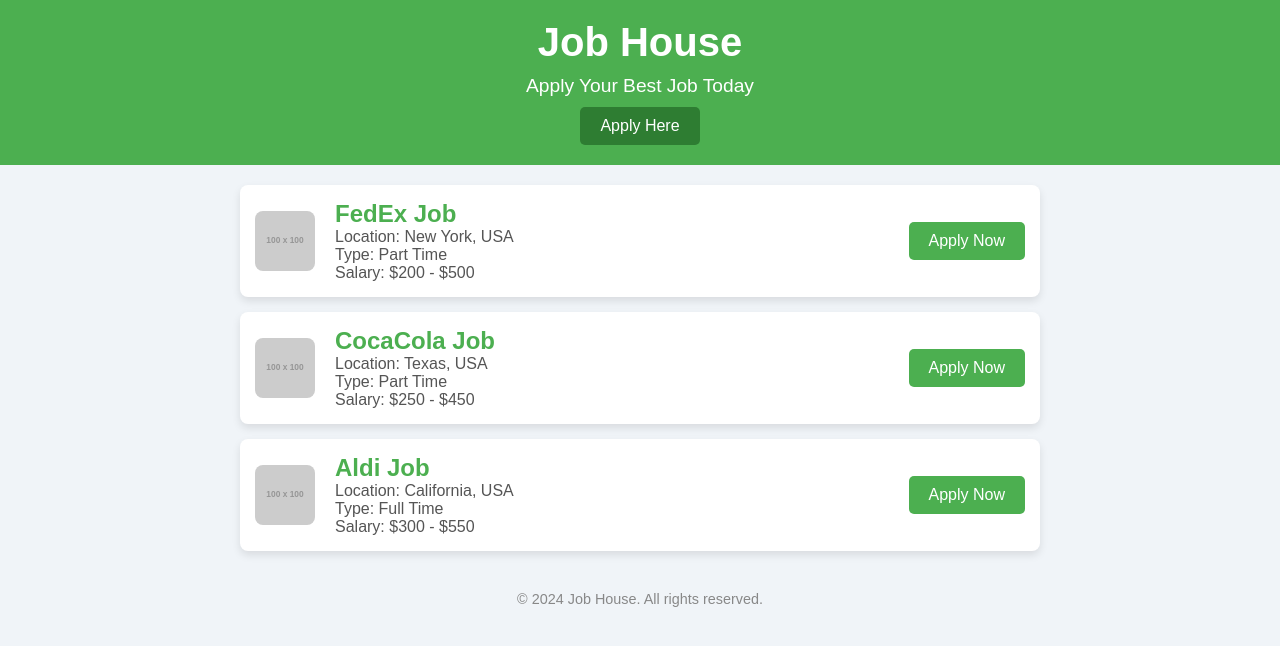
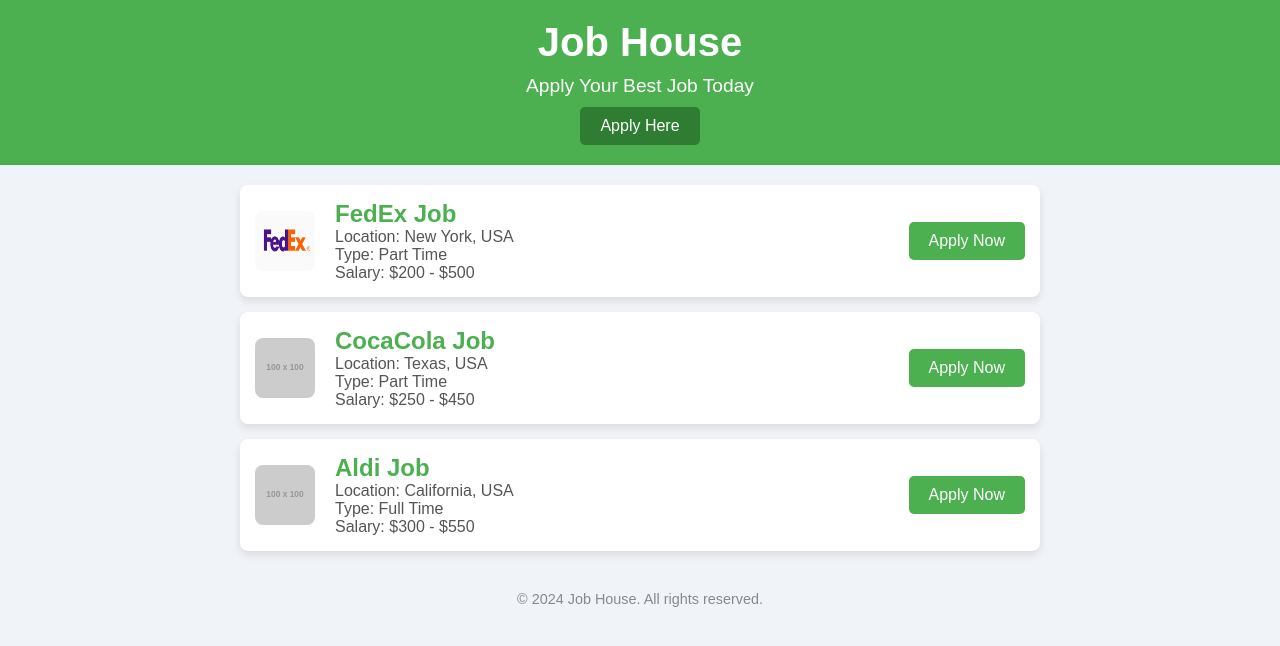
Before and after one commit to growreview/jtest, a plain HTML site: page index.html in a window 1280 px wide. Drawn offline with Linux system fonts and the light colour scheme; placeholder pictures from the web are drawn by us.

Commit message:
Update index.html

```diff
--- a/index.html
+++ b/index.html
@@ -16,7 +16,7 @@
     <main>
         <div class="job-listing">
             <div class="job-item">
-                <img src="https://via.placeholder.com/100" alt="FedEx Logo">
+                <img src="fedex.png" alt="FedEx Logo">
                 <div class="job-info">
                     <h2>FedEx Job</h2>
                     <p>Location: New York, USA</p>
```
